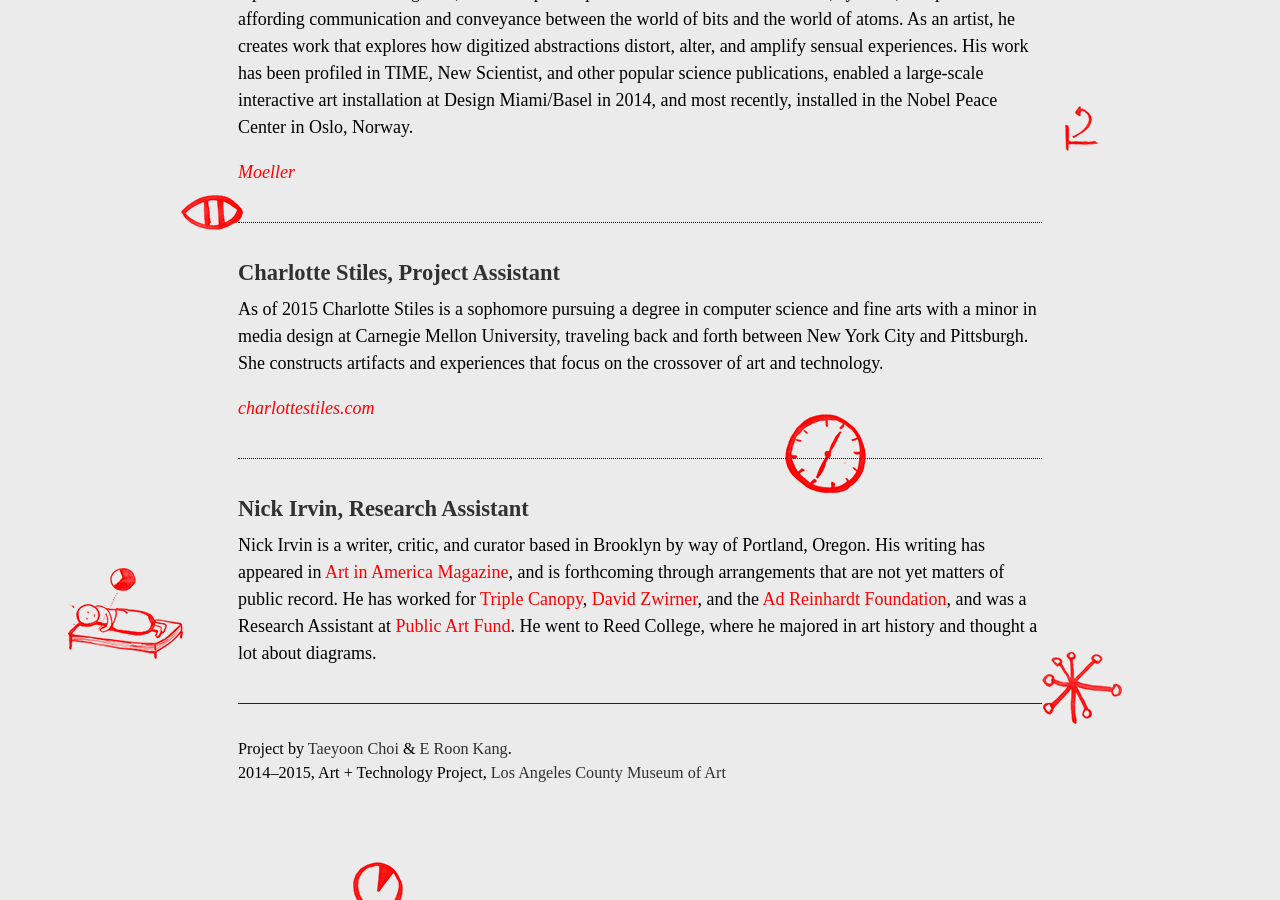
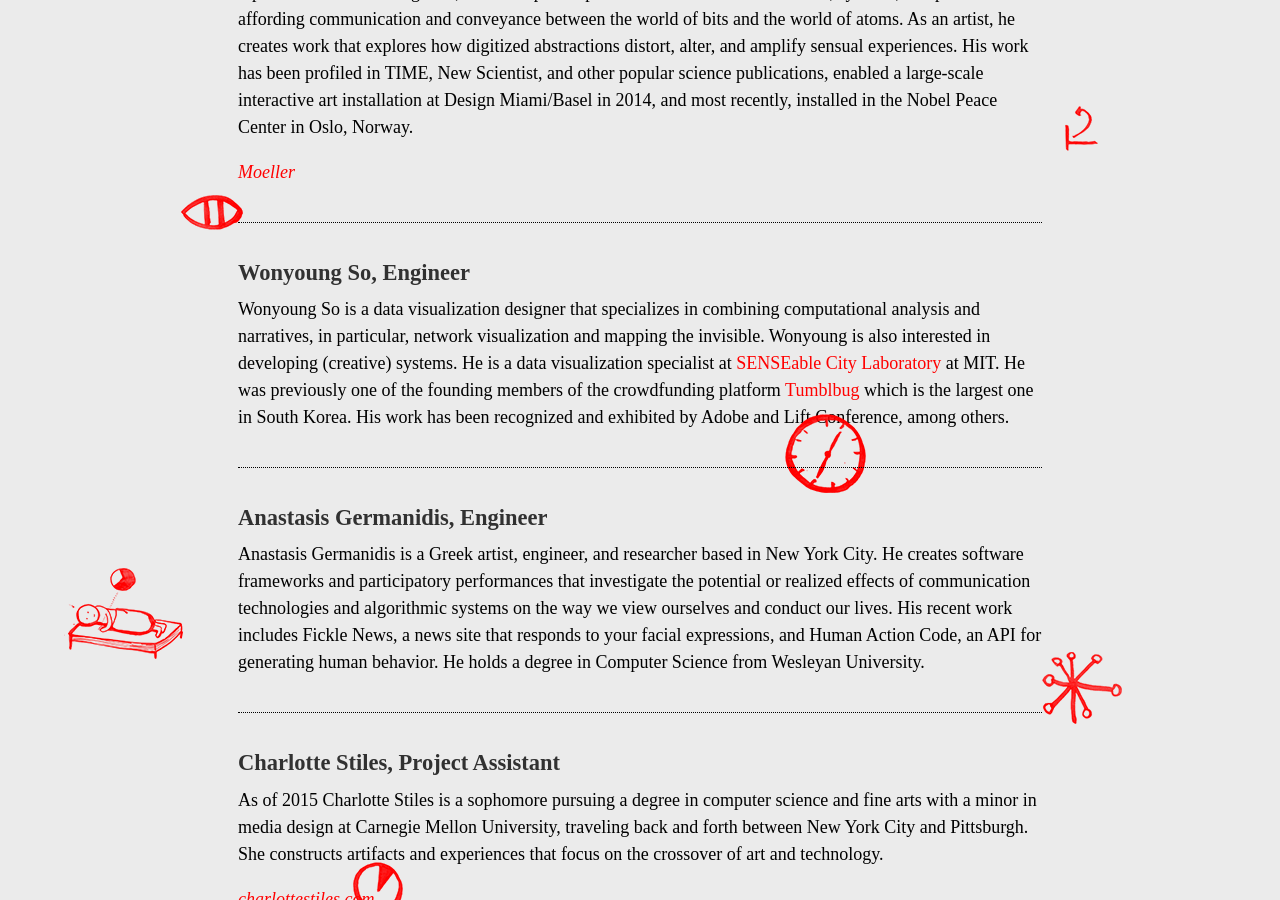
Before and after one commit to isopt/isopt.github.io, a Jekyll site: the page built from people.md, in a window 1280 px wide and 900 px high, scrolled down 1024 px. Built offline with Jekyll 4.4.1, drawn with Linux system fonts in a browser that asks for light colours; nearby versions of some CDN libraries; Markdown is read by kramdown in place of the engine named in the settings.

Commit message:
Bio Update

```diff
--- a/people.md
+++ b/people.md
@@ -26,6 +26,19 @@
 *[Moeller](http://moeller.io)*
 
 ---
+
+###Wonyoung So, Engineer
+
+Wonyoung So is a data visualization designer that specializes in combining computational analysis and narratives, in particular, network visualization and mapping the invisible. Wonyoung is also interested in developing (creative) systems. He is a data visualization specialist at [SENSEable City Laboratory](http://senseable.mit.edu) at MIT. He was previously one of the founding members of the crowdfunding platform [Tumblbug](https://tumblbug.com) which is the largest one in South Korea. His work has been recognized and exhibited by Adobe and Lift Conference, among others.
+
+---
+
+###Anastasis Germanidis, Engineer
+
+Anastasis Germanidis is a Greek artist, engineer, and researcher based in New York City. He creates software frameworks and participatory performances that investigate the potential or realized effects of communication technologies and algorithmic systems on the way we view ourselves and conduct our lives. His recent work includes Fickle News, a news site that responds to your facial expressions, and Human Action Code, an API for generating human behavior. He holds a degree in Computer Science from Wesleyan University.
+
+---
+
 ###Charlotte Stiles, Project Assistant
 
 As of 2015 Charlotte Stiles is a sophomore pursuing a degree in computer science and fine arts with a minor in media design at Carnegie Mellon University, traveling back and forth between New York City and Pittsburgh. She constructs artifacts and experiences that focus on the crossover of art and technology.
```
Also changed, not shown: 2 other files.
